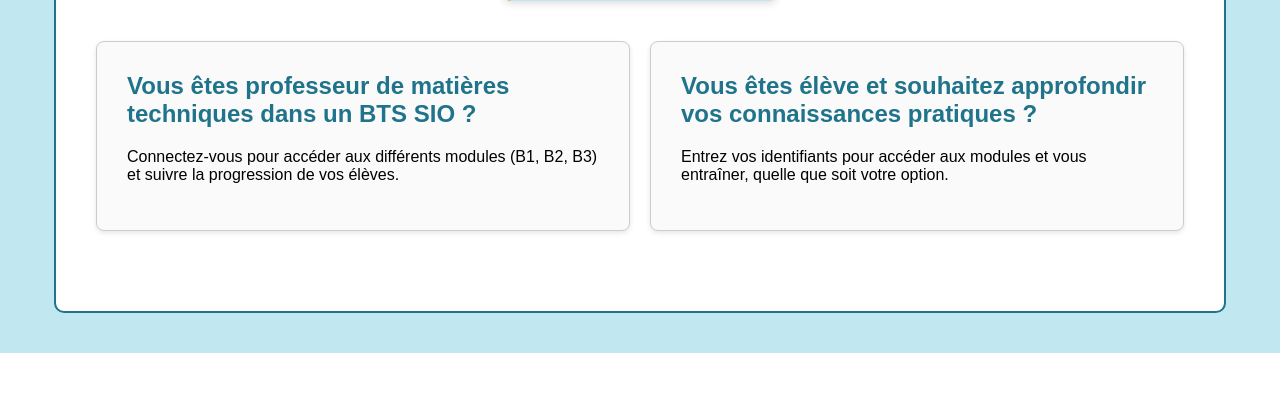
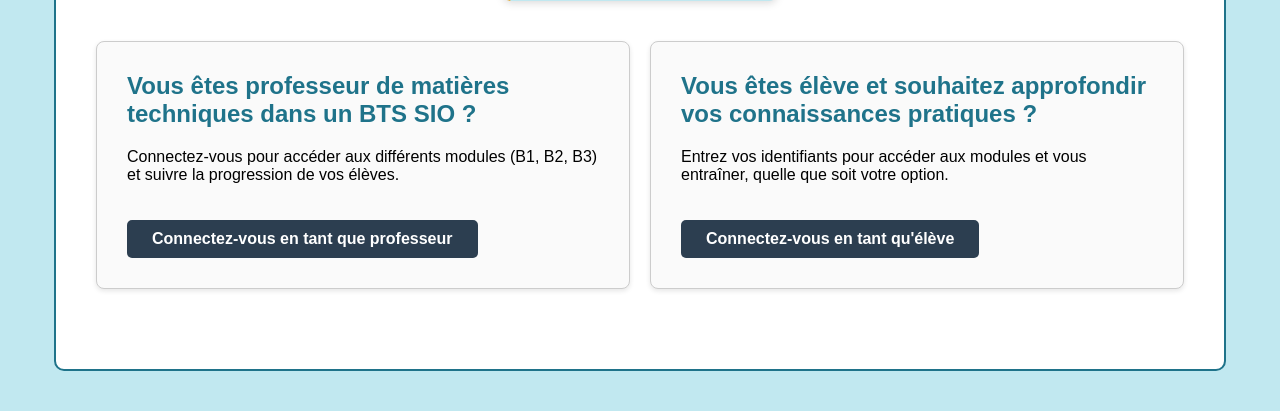
Before and after one commit to Apprentissage-Cours-Stage/SIO-Magistrum, a Django app: page / in a window 1280 px wide. Shown: the part 1049-1460 px from the top of the page. Before the commit the page ends 1402 px from the top, so only its background shows below. Run offline with Django 5.2, Linux system fonts and the light colour scheme.

Commit message:
Ajout des boutons pour se connecter en prof ou élève

```diff
--- a/SIOMagistrum/home/static/home/index.css
+++ b/SIOMagistrum/home/static/home/index.css
@@ -87,3 +87,19 @@ h2 {
 .prof-section h2, .eleve-section h2 {
     margin-top: 0;
 }
+
+.connexion-btn {
+    display: inline-block;
+    margin-top: 20px;
+    padding: 10px 25px;
+    background-color: #2c3e50;
+    color: #fff;
+    text-decoration: none;
+    border-radius: 5px;
+    font-weight: bold;
+    transition: background-color 0.3s;
+}
+
+.connexion-btn:hover {
+    background-color: #1a252f;
+}
--- a/SIOMagistrum/home/templates/home/index.html
+++ b/SIOMagistrum/home/templates/home/index.html
@@ -63,10 +63,12 @@
                 <h2>Vous êtes professeur de matières techniques dans un BTS SIO ?</h2>
                 <p>Connectez-vous pour accéder aux différents modules (B1, B2, B3) et suivre la progression de vos
                     élèves.</p>
+                <a class="connexion-btn" href="{% url 'prof_login' %}">Connectez-vous en tant que professeur</a>
             </div>
             <div class="eleve-section">
                 <h2>Vous êtes élève et souhaitez approfondir vos connaissances pratiques ?</h2>
                 <p>Entrez vos identifiants pour accéder aux modules et vous entraîner, quelle que soit votre option.</p>
+                <a class="connexion-btn" href="{% url 'eleve_login' %}">Connectez-vous en tant qu'élève</a>
             </div>
         </section>
     </main>
```
